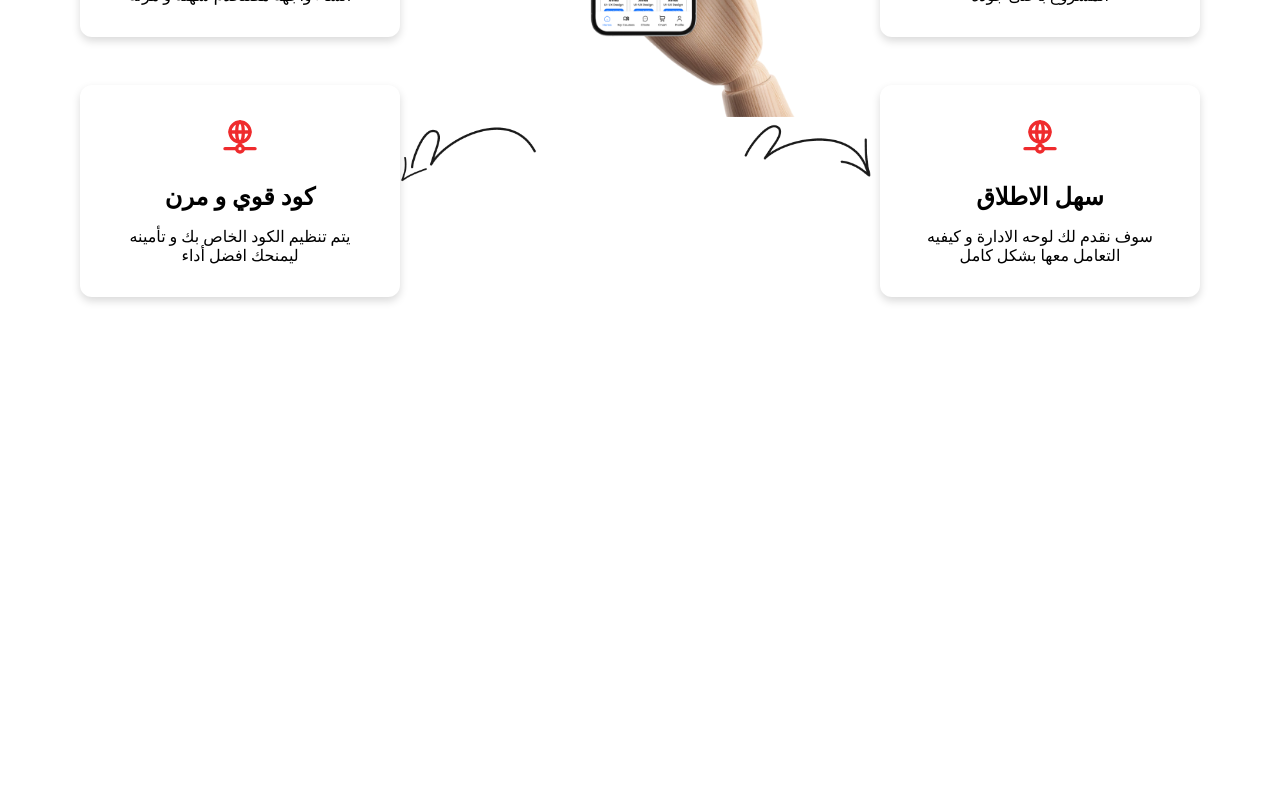
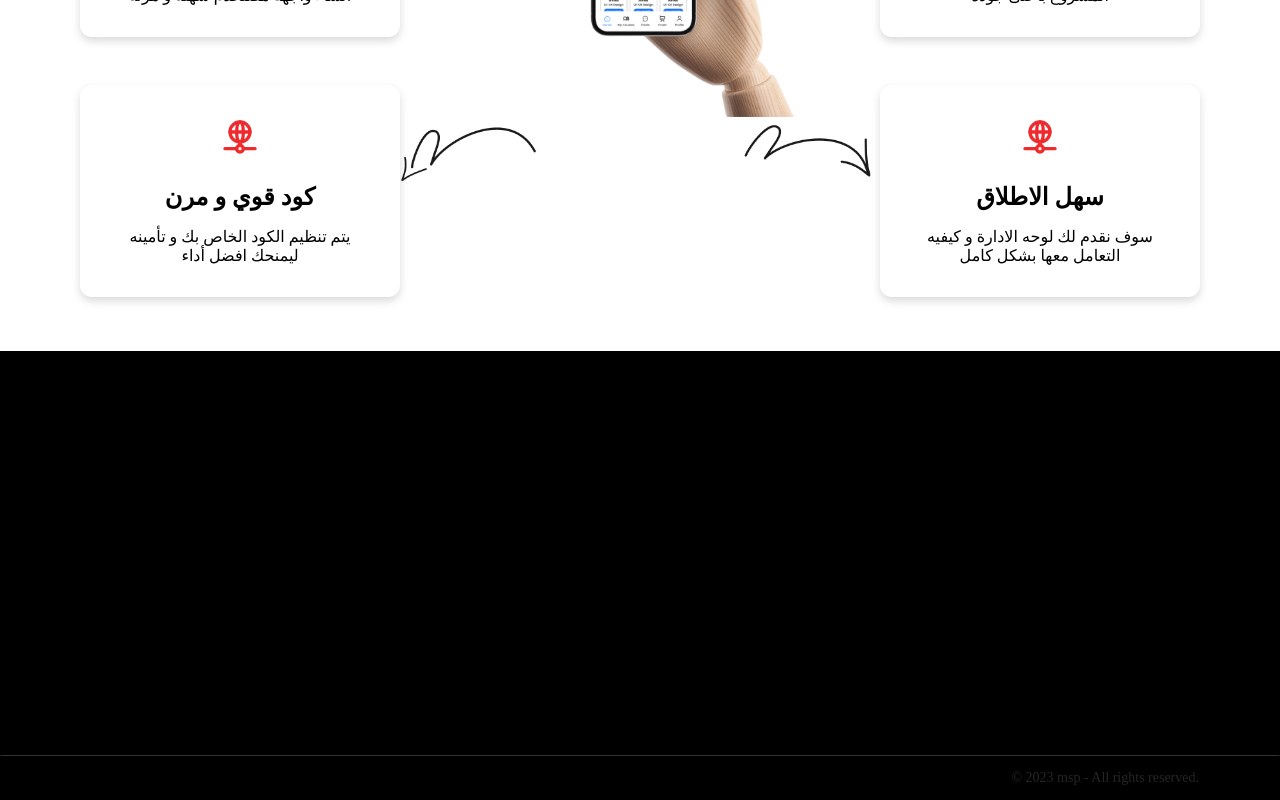
Before and after one commit to islam-khalil0/Programming-company, a React (Create React App) app: page / in a window 1280 px wide. Shown: the part 7652-8452 px from the top of the page. Before the commit the page ends 8003 px from the top, so only its background shows below. Built offline with nearby package versions, Linux system fonts and the light colour scheme.

Commit message:
add footer

```diff
--- a/public/index.html
+++ b/public/index.html
@@ -24,7 +24,7 @@
       work correctly both with client-side routing and a non-root public URL.
       Learn how to configure a non-root public URL by running `npm run build`.
     -->
-    <title>React App</title>
+    <title>Programming company</title>
   </head>
   <body>
     <noscript>You need to enable JavaScript to run this app.</noscript>
--- a/src/App.js
+++ b/src/App.js
@@ -1,4 +1,5 @@
 import "./App.css";
+import Footer from "./Components/Footer/Footer";
 import Home from "./Components/Home/Home";
 import Info from "./Components/Info/Info";
 import Nav from "./Components/NavBar/Nav";
@@ -21,6 +22,7 @@ function App() {
       <Team />
       <Projects />
       <PowerPage />
+      <Footer />
     </>
   );
 }
--- /dev/null
+++ b/src/Components/Footer/Footer.css
@@ -0,0 +1,37 @@
+.BaseDivFooter {
+  width: 100%;
+  height: 449px;
+  flex-shrink: 0;
+  background: #000;
+  display: flex;
+  flex-direction: column;
+  align-items: center;
+  justify-content: center;
+}
+
+.BaseDivFooter .contentFooter {
+  width: 100%;
+  height: 90%;
+  padding: 3rem 5rem;
+}
+.BaseDivFooter .underFooter {
+  width: 100%;
+  height: 10%;
+  border-color: #fff transparent transparent transparent;
+  border-style: solid;
+  border-width: 0.5px;
+  opacity: 0.20000000298023224;
+  display: flex;
+  align-items: center;
+  justify-content: space-between;
+  padding: 0 5rem;
+}
+
+.BaseDivFooter .underFooter p {
+  color: #b6b6b6;
+  font-family: Rubik;
+  font-size: 14px;
+  font-style: normal;
+  font-weight: 400;
+  line-height: 14px; /* 100% */
+}
--- /dev/null
+++ b/src/Components/Footer/Footer.js
@@ -0,0 +1,18 @@
+import React from 'react'
+import "./Footer.css"
+
+const Footer = () => {
+  return (
+    <div className='BaseDivFooter'>
+        <div className='contentFooter'>
+
+        </div>
+        <div className='underFooter'>
+           <p></p>
+           <p>© 2023 msp - All rights reserved.</p>
+        </div>
+    </div>
+  )
+}
+
+export default Footer
```
